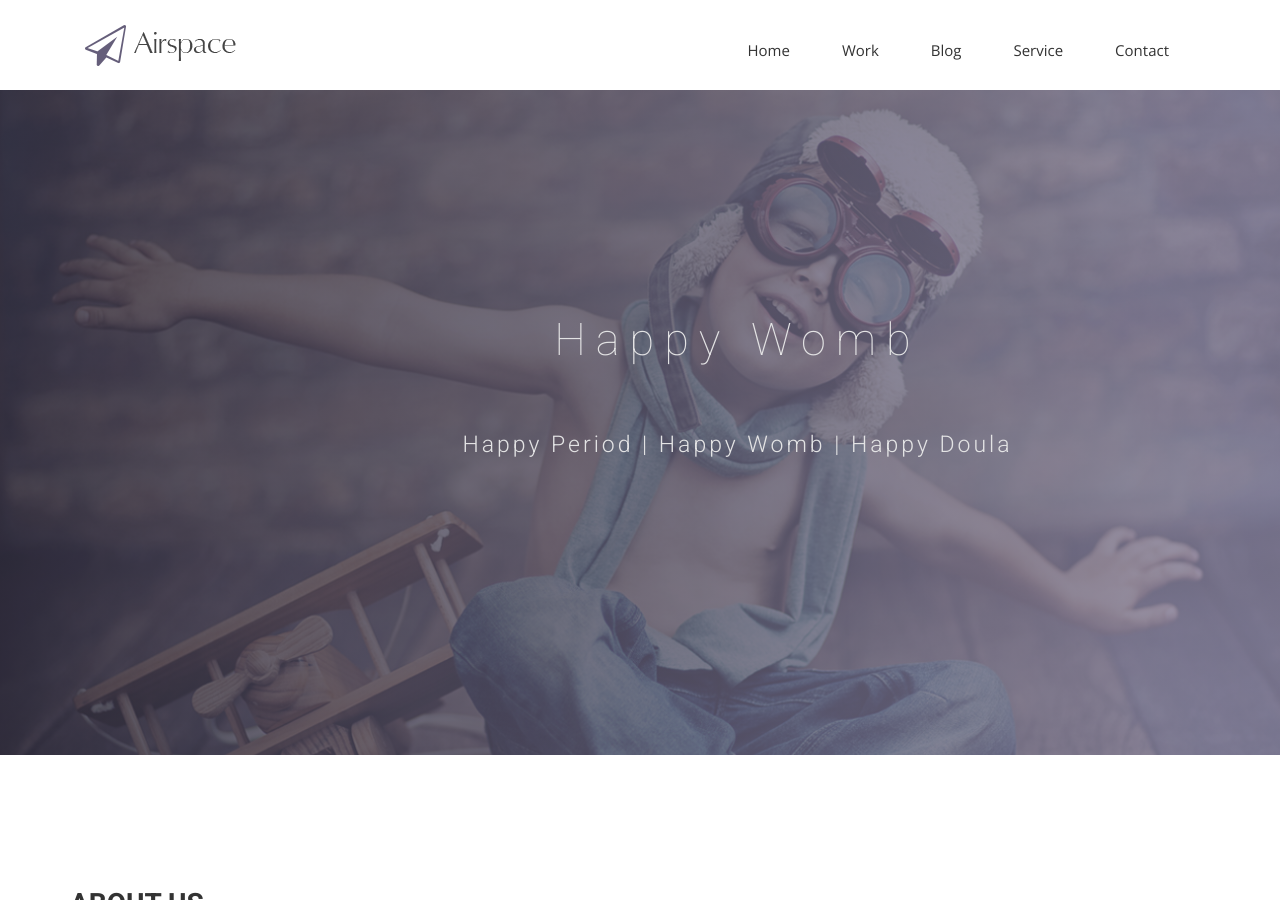
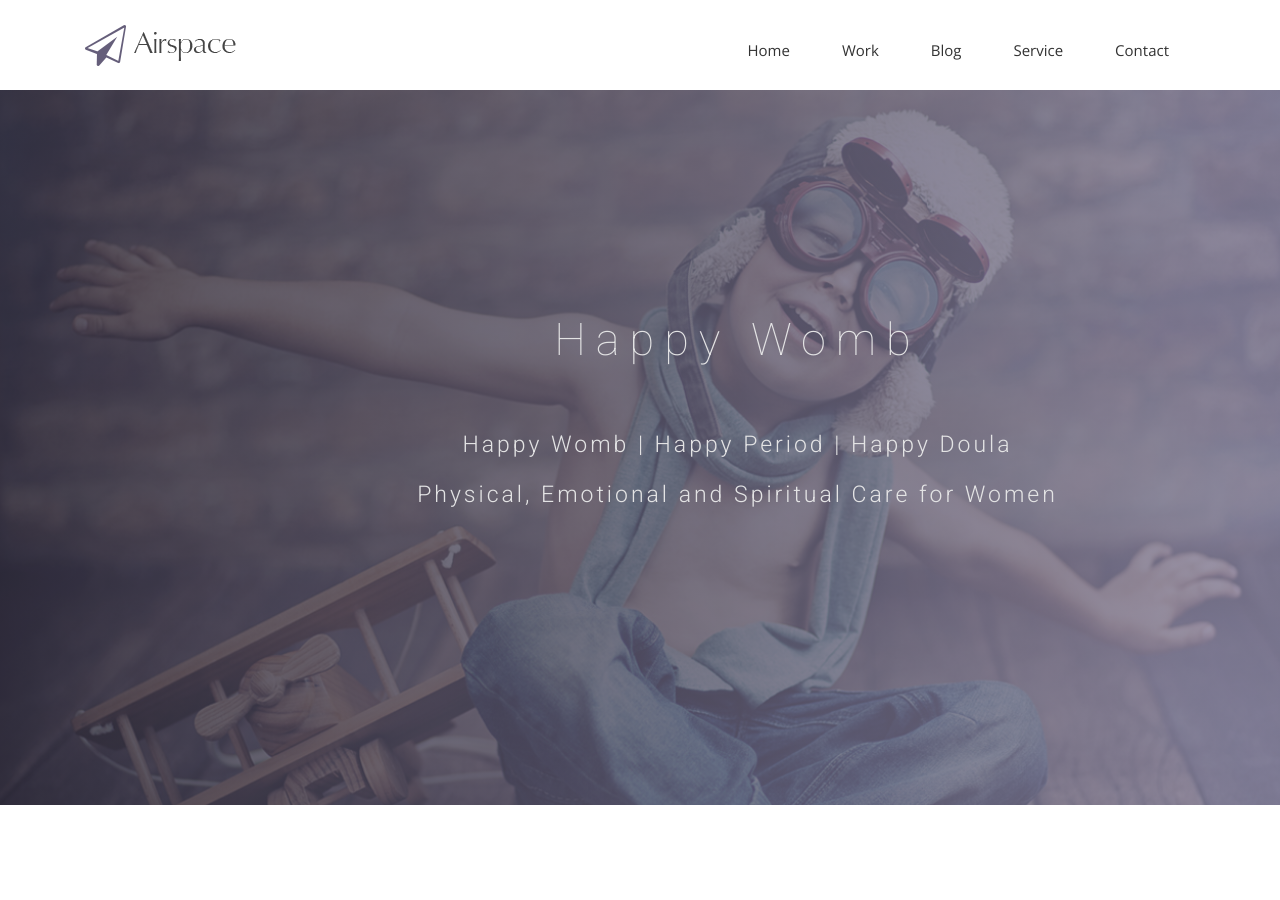
Before and after one commit to rachel-miller/rachel-miller.github.io, a Jekyll site: the page built from index.html, in a window 1280 px wide and 900 px high. Built offline with Jekyll 4.4.1, drawn with Linux system fonts in a browser that asks for light colours; nearby versions of some CDN libraries; some web fonts are replaced.

Commit message:
changed tag line

```diff
--- a/index.html
+++ b/index.html
@@ -11,7 +11,8 @@ permalink: /
       <div class="col-md-10 col-md-offset-2">
         <div class="block">
           <h1 class="animated fadeInUp">Happy Womb</h1>
-          <p class="animated fadeInUp">Happy Period | Happy Womb | Happy Doula</p>
+          <p class="animated fadeInUp">Happy Womb | Happy Period | Happy Doula</p>
+          <p class="animated fadeInUp">Physical, Emotional and Spiritual Care for Women</p>
         </div>
       </div>
     </div>
```
